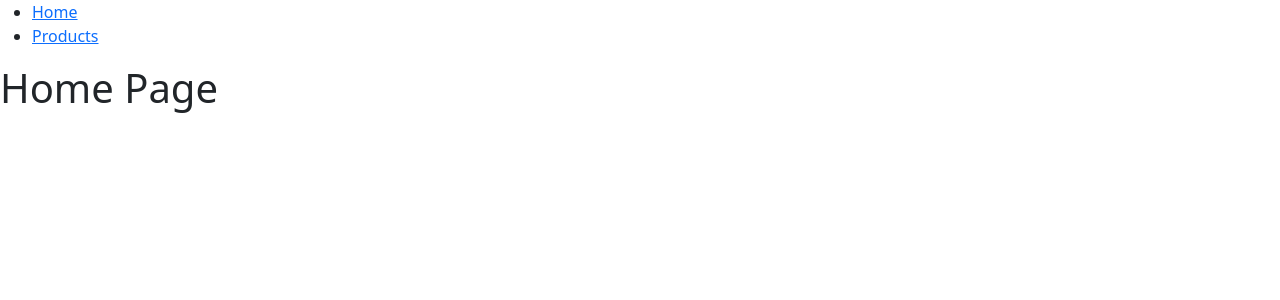
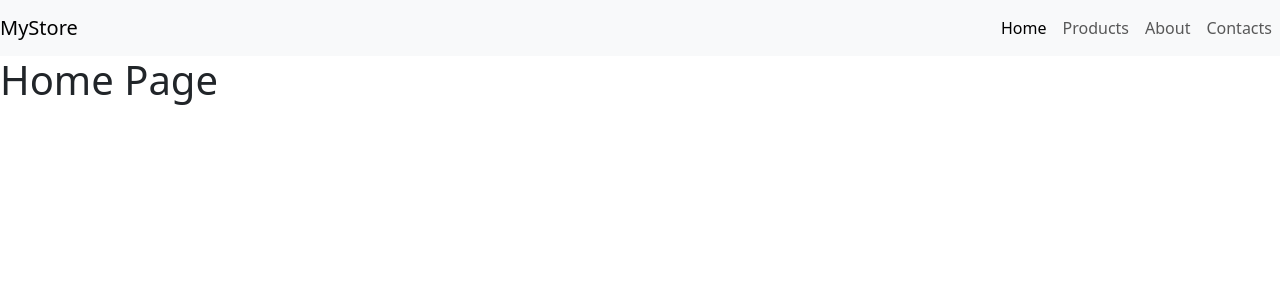
Before and after one commit to AlbertoCadorin/progetto-finale-spec-frontend-front, a React (Vite) app: page / in a window 1280 px wide. Shown: the top 300 px of the page. Built offline with nearby package versions, Linux system fonts and the light colour scheme; no server answers.

Commit message:
feat: created navbar

```diff
--- a/components/Navbar.jsx
+++ b/components/Navbar.jsx
@@ -2,15 +2,26 @@ import { NavLink } from "react-router-dom";
 
 const Navbar = () => {
     return (
-        <nav>
-            <ul>
-                <li>
-                    <NavLink to="/">Home</NavLink>
-                </li>
-                <li>
-                    <NavLink to="/products">Products</NavLink>
-                </li>
-            </ul>
+        <nav className="navbar navbar-expand bg-body-tertiary">
+            <div className="d-flex justify-content-between flex-lg-grow-0">
+                <NavLink className="navbar-brand" to="/">MyStore</NavLink>
+            </div>
+            <div className="collapse navbar-collapse justify-content-end" >
+                <ul className="navbar-nav">
+                    <li className="nav-item">
+                        <NavLink to="/" className="nav-link">Home</NavLink>
+                    </li>
+                    <li className="nav-item">
+                        <NavLink to="/products" className="nav-link">Products</NavLink>
+                    </li>
+                    <li className="nav-item">
+                        <NavLink to="/about" className="nav-link">About</NavLink>
+                    </li>
+                    <li className="nav-item">
+                        <NavLink to="/contacts" className="nav-link">Contacts</NavLink>
+                    </li>
+                </ul>
+            </div>
         </nav>
     );
 };
--- /dev/null
+++ b/pages/AboutPage.jsx
@@ -0,0 +1,11 @@
+
+const AboutPage = () => {
+    return (
+        <div>
+            <h1>About Page</h1>
+        </div>
+    );
+};
+
+
+export default AboutPage;
--- /dev/null
+++ b/pages/ContactsPage.jsx
@@ -0,0 +1,11 @@
+
+const ContactsPage = () => {
+    return (
+        <div>
+            <h1>Contacts Page</h1>
+        </div>
+    );
+};
+
+
+export default ContactsPage;
--- a/src/App.jsx
+++ b/src/App.jsx
@@ -3,6 +3,8 @@ import HomePage from '../pages/HomePage'
 import ProductList from '../pages/ProductList'
 import DefaultLayout from '../layout/DefaulLayout'
 import GlobalContextProvider from "../context/GlobalContext"
+import AboutPage from "../pages/AboutPage"
+import ContactsPage from "../pages/ContactsPage"
 import './App.css'
 
 function App() {
@@ -12,7 +14,9 @@ function App() {
         <Routes>
           <Route element={<DefaultLayout />}>
             <Route path="/" element={<HomePage />} />
-            <Route path="products" element={<ProductList />} />
+            <Route path="/products" element={<ProductList />} />
+            <Route path="/about" element={<AboutPage />} />
+            <Route path="/contacts" element={<ContactsPage />} />
           </Route>
         </Routes>
       </BrowserRouter>
```
